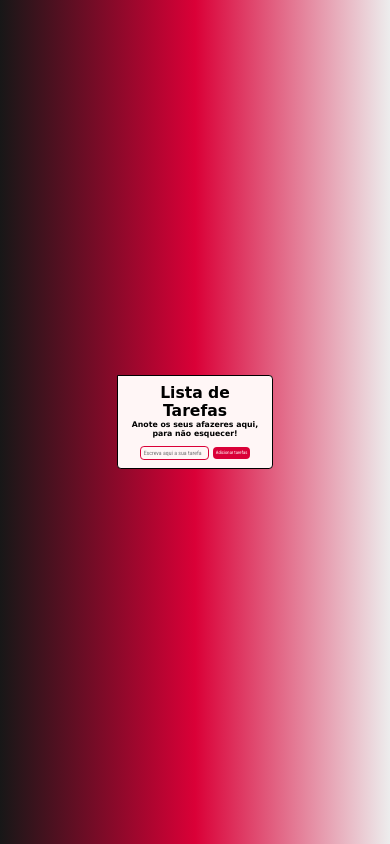
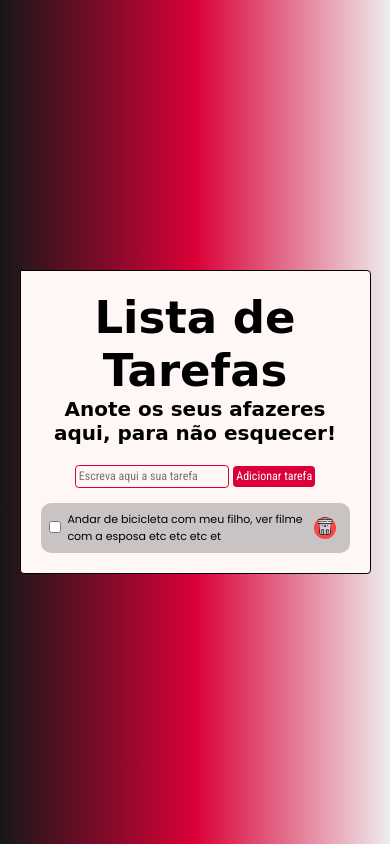
Before and after one commit to iamThiagoo/Curso-Js, a plain HTML site: page Javascript/Exercício TO-DO/index.html in a window 390 px wide. Drawn offline with Linux system fonts and the light colour scheme; a web font is replaced by a local one.

Commit message:
Exercício TO-DO - parte 2

```diff
--- /dev/null
+++ b/Javascript/Exercício TO-DO/Assets/CSS/responsividade.css
@@ -0,0 +1,42 @@
+/* Responsividade para mobile e tablet*/
+@media screen and (max-width:768px){
+    body #container{
+        padding: 20px;
+        width: 90%;
+    }
+    body #container #announced h1 {
+        font-size: 45px;
+    }
+    body #container #announced h2{
+        font-size: 20px;
+    }
+    body #container .tasks{
+        margin-top: 20px;
+    }
+    body #container .tasks .writeTasks {
+        font-size: 12px;
+    }
+    body #container .tasks #addTasks{
+        font-size: 12px;
+    }
+    #container .tasksToDo{
+        margin-top: 15px;
+    }
+    #container .tasksToDo .myTask .checkbox input[type=checkbox]{
+        width: 12px;
+        height: 12px;
+        margin-left: 5px;
+    }
+    #container .tasksToDo .myTask p{
+        font-size: 11px;
+        margin-left: 6px;
+        padding: 5px 0;
+    }
+    #container .tasksToDo .delete{
+        padding: 6px;
+    }
+    #container .tasksToDo .delete .delete-btn{
+        height: 22px;
+        width: 22px;
+    }
+}
--- a/Javascript/Exercício TO-DO/style.css
+++ b/Javascript/Exercício TO-DO/Assets/CSS/style.css
@@ -1,5 +1,7 @@
 @import url("https://fonts.googleapis.com/css2?family=Zen+Loop&display=swap");
 @import url("https://fonts.googleapis.com/css2?family=Roboto+Condensed&display=swap");
+@import url('https://fonts.googleapis.com/css2?family=Poppins&display=swap');
+
 * {
   margin: 0;
   padding: 0;
@@ -72,7 +74,7 @@ body #container .tasks {
           align-items: center;
 }
 
-body #container .tasks #writeTasks {
+body #container .tasks .writeTasks {
   margin-right: 1vw;
   border-radius: 1vw;
   padding: .8vw;
@@ -83,19 +85,19 @@ body #container .tasks #writeTasks {
   width: 50%;
 }
 
-body #container .tasks #writeTasks::-webkit-input-placeholder {
+body #container .tasks .writeTasks::-webkit-input-placeholder {
   font-family: 'Roboto Condensed', sans-serif;
 }
 
-body #container .tasks #writeTasks:-ms-input-placeholder {
+body #container .tasks .writeTasks:-ms-input-placeholder {
   font-family: 'Roboto Condensed', sans-serif;
 }
 
-body #container .tasks #writeTasks::-ms-input-placeholder {
+body #container .tasks .writeTasks::-ms-input-placeholder {
   font-family: 'Roboto Condensed', sans-serif;
 }
 
-body #container .tasks #writeTasks::placeholder {
+body #container .tasks .writeTasks::placeholder {
   font-family: 'Roboto Condensed', sans-serif;
 }
 
@@ -118,4 +120,52 @@ body #container .tasks #addTasks:hover {
           box-shadow: 3px 3px #ece6e6;
   color: black;
 }
-/*# sourceMappingURL=style.css.map */
+
+#container .tasksToDo{
+  margin-top: 1.5vw;
+  background-color: #c9c3c3;
+  display: flex;
+  justify-content: space-between;
+  align-items: center;
+  padding: .8vw 1vw;
+  border-radius: 10px;
+}
+
+/* Tarefas */
+#container .tasksToDo .myTask{
+  display: flex;
+  align-items: center;
+}
+
+#container .tasksToDo .myTask .checkbox input[type=checkbox]{
+  width: 1.4vw;
+  height: 1.4vw;
+}
+
+#container .tasksToDo .myTask p{
+  margin-left: 1vw;
+  font-size: 1.1vw;
+  font-family: 'Poppins', sans-serif;
+  padding: .5vw;
+}
+
+#container .tasksToDo .delete{
+  display: grid;
+  align-items: center;
+  justify-content: center;
+  padding: 0 6px;
+}
+
+#container .tasksToDo .delete .delete-btn{
+  border: 0;
+  border-radius: 100%;
+  height: 3vw;
+  width: 3vw;
+  margin-right: 1vw;
+  cursor: pointer;
+  background-color: rgb(248, 69, 69);
+}
+
+.delete-btn:hover{
+  opacity: 0.8;
+}
--- a/Javascript/Exercício TO-DO/index.html
+++ b/Javascript/Exercício TO-DO/index.html
@@ -5,9 +5,10 @@
     <meta http-equiv="X-UA-Compatible" content="IE=edge">
     <meta name="viewport" content="width=device-width, initial-scale=1.0">
 
-    <link rel="stylesheet" href="style.css">
+    <link rel="stylesheet" href="Assets/CSS/style.css">
+    <link rel="stylesheet" href="Assets/CSS/responsividade.css">
 
-    <title>TO-DO</title>
+    <title>Lista de Tarefas</title>
 </head>
 <body>
     <div id="container">
@@ -17,9 +18,23 @@
         </div>
         <div class="tasks">
             <label class="sr-only" for="writeTasks">Para adicionar uma terefa, escreva aqui</label>
-            <input type="text" id="writeTasks" placeholder="Escreva aqui a sua tarefa">
-            <input type="button" value="Adicionar tarefas" id="addTasks">
+            <input type="text" class="writeTasks" placeholder="Escreva aqui a sua tarefa">
+            <input type="button" value="Adicionar tarefa" id="addTasks" role="button">
+        </div>
+        <div class="tasksToDo">
+            <div class="myTask">
+                <div class="checkbox">
+                    <label class="sr-only" for="check">Marcar como concluído?</label>
+                    <input type="checkbox" class="check">
+                </div>
+                <p>Andar de bicicleta com meu filho, ver filme com a esposa etc etc etc et</p>
+            </div>
+            <div class="delete">
+                <button class="delete-btn"><img src="Assets/Imagens/Lixo.png" alt="Apagar" width="80%" role="button"></button>
+            </div>
         </div>
     </div>
+
+    <script src="Assets/JavaScript/script.js"></script>
 </body>
 </html>
```
Also changed, not shown: Javascript/Exercício TO-DO/anotações.html (added, +8 -0 lines), Javascript/Exercício TO-DO/Assets/Imagens/Lixo.png (added), Javascript/Exercício TO-DO/Assets/JavaScript/script.js (added).
